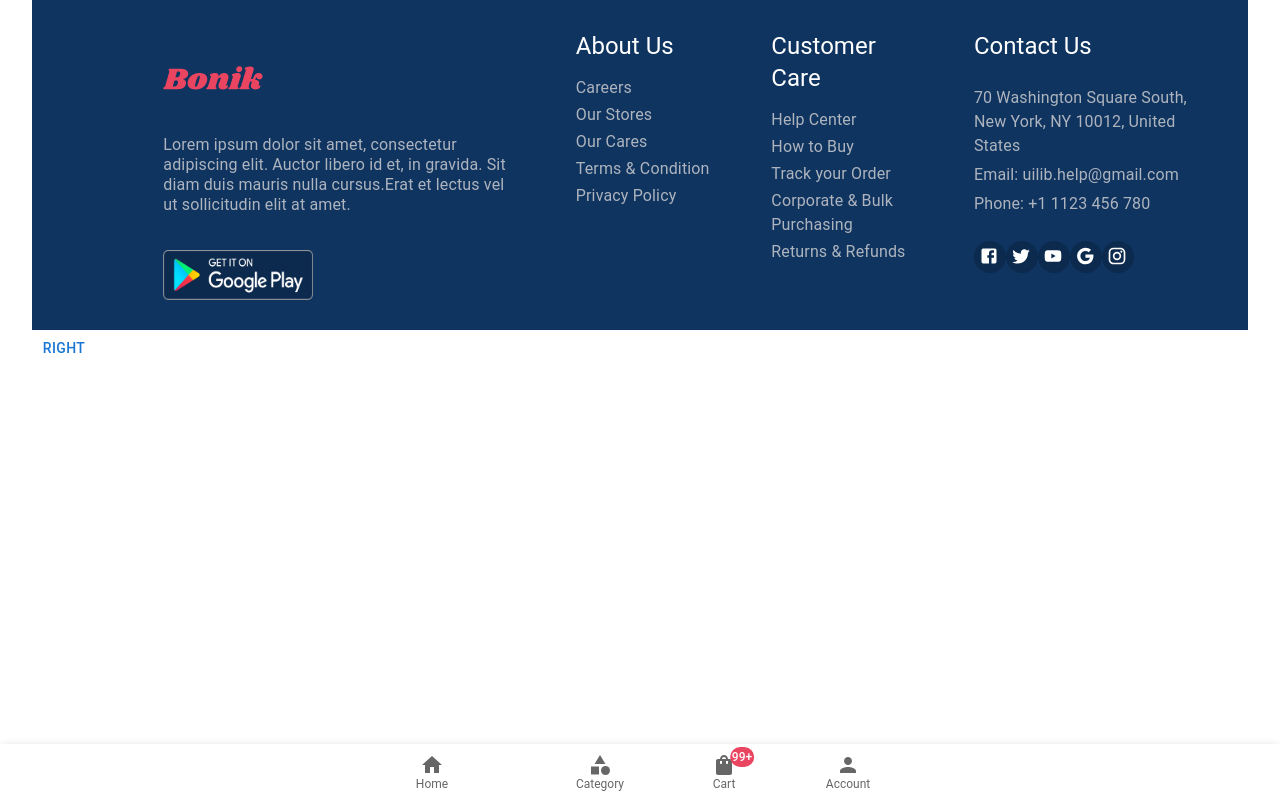
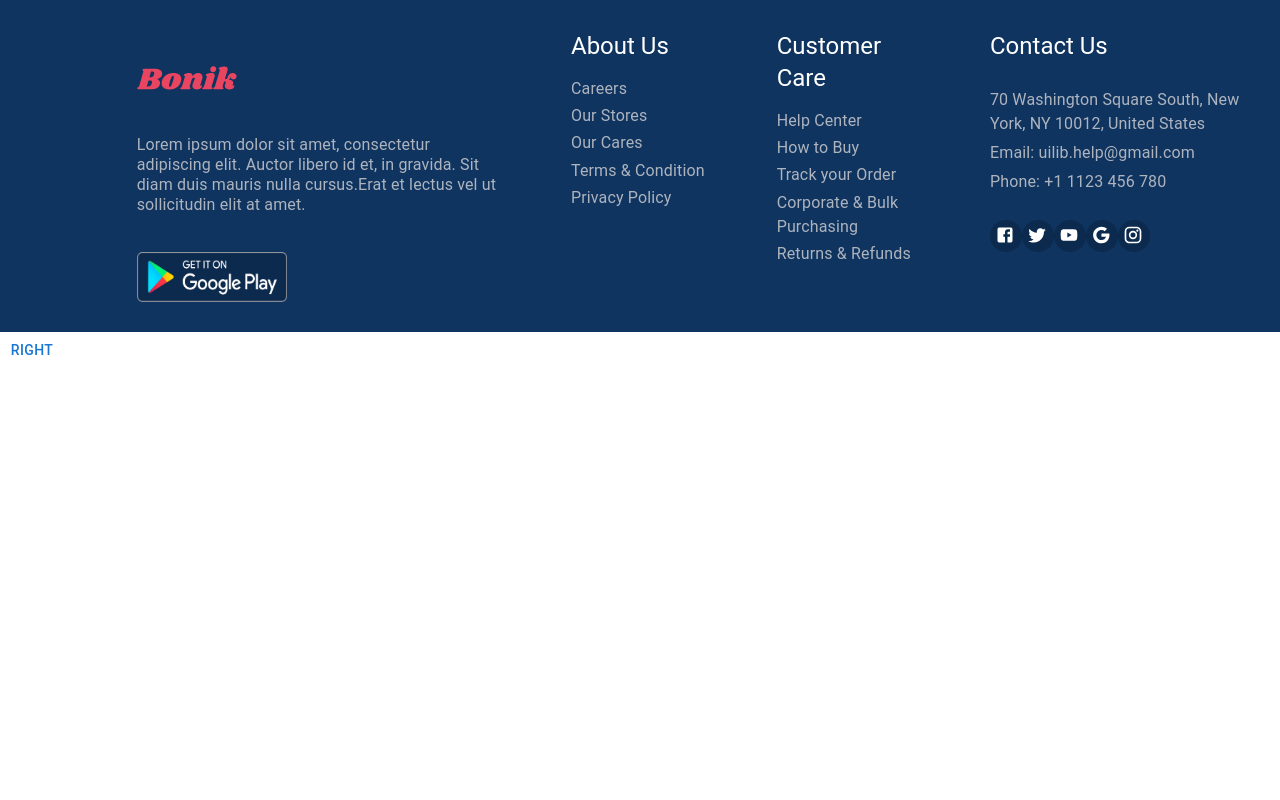
Before and after one commit to Soheil1400/shopSite, a Next.js app: page / in a window 1280 px wide. Built offline with nearby package versions, Linux system fonts and the light colour scheme.

Commit message:
footer and bottom navigation

```diff
--- a/components/BottomNavigation/BottonNavigation.jsx
+++ b/components/BottomNavigation/BottonNavigation.jsx
@@ -15,11 +15,23 @@ const StyledBadge = styled(Badge)(({ theme }) => ({
       backgroundColor:'#E94560'
     },
   }));
-
+const StyledPaper=styled(Paper)(({theme})=>({
+    [theme.breakpoints.down('md')]: {
+        display:'block'
+    },
+    [theme.breakpoints.between('sm', 'md')]: {
+        display:'block'
+    },
+    [theme.breakpoints.up('md')]: {
+        display:'none'
+    },
+    [theme.breakpoints.up('lg')]: {
+        display:'none'
+    },
+}));
 const BottomNav = ({ItemCard}) => {
-  const matches = useMediaQuery('(max-width:600px)');
     return (
-      <Paper sx={{ position: 'fixed', bottom: 0, left: 0, right: 0 }} elevation={3}>
+      <StyledPaper sx={{ position: 'fixed', bottom: 0, left: 0, right: 0 }} elevation={3}>
      <BottomNavigation
      showLabels>
       <BottomNavigationAction sx={{
@@ -50,7 +62,7 @@ const BottomNav = ({ItemCard}) => {
           },
      }}icon={<PersonIcon/>} label={'Account'}/>
      </BottomNavigation>
-     </Paper>
+     </StyledPaper>
      );
 }
 
--- a/styles/Home.module.css
+++ b/styles/Home.module.css
@@ -1,5 +1,6 @@
 .container {
-  padding: 0 2rem;
+  padding: 0 ;
+  margin: 0;
 }
 
 .main {
```
